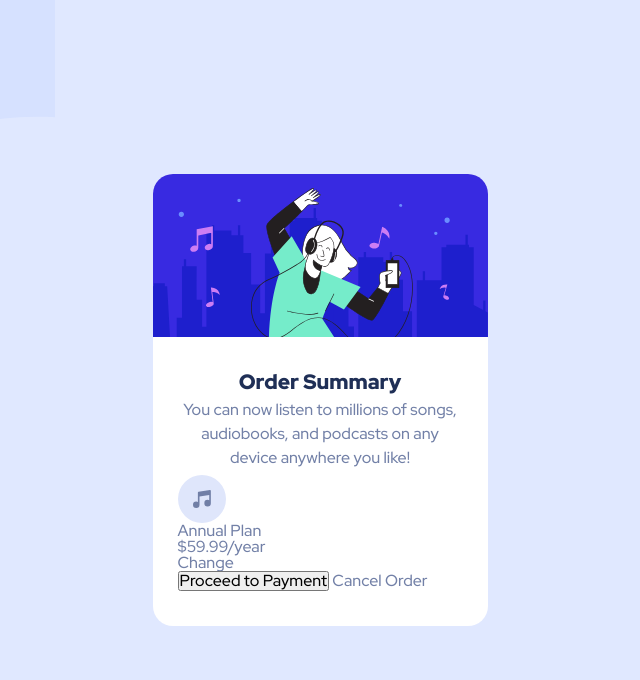
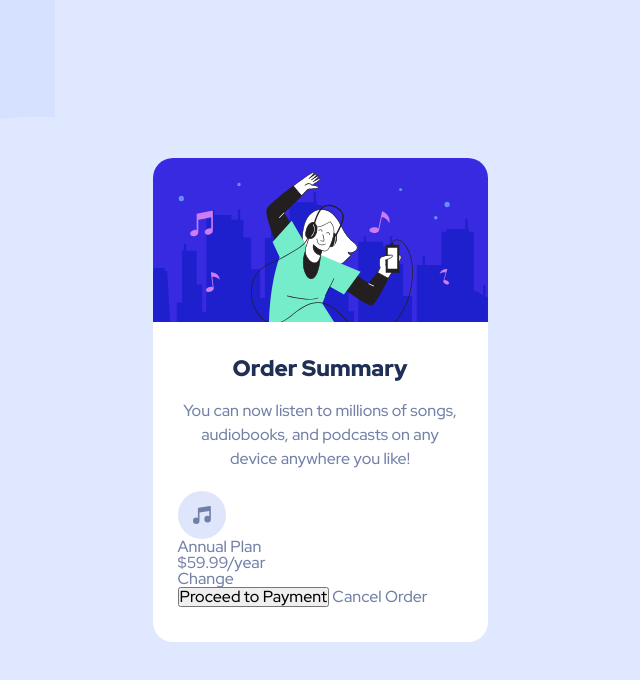
Before and after one commit to SuperSonic57/fem-order-summary-component, a website: page index.html in a window 1280 px wide. Shown: the whole page, without its empty margins (320-960 px from the left). Drawn offline with Linux system fonts and the light colour scheme.

Commit message:
Fix padding

```diff
--- a/sass/modules/_component.sass
+++ b/sass/modules/_component.sass
@@ -9,11 +9,11 @@
 	.component-text
 		padding: 35px 25px
 		h1
-			font-size: 1.3rem
+			font-size: 1.4rem
 			font-weight: $fw-black
 			color: $clr-dark-blue
 			text-align: center
 		.description
 			text-align: center
 			line-height: 1.5
-			padding: 5px
+			padding: 20px 5px
```
Also changed, not shown: css/style.css.
